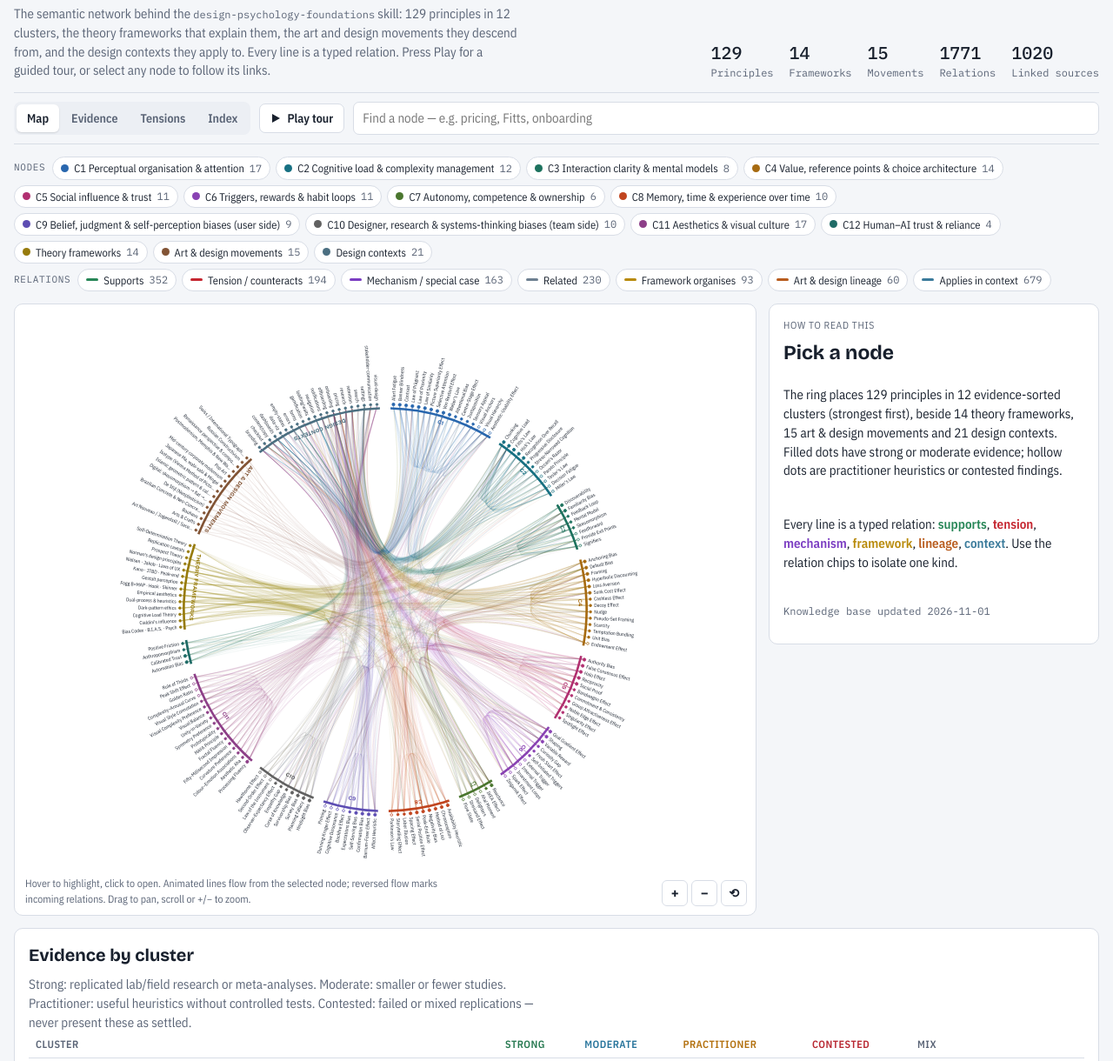
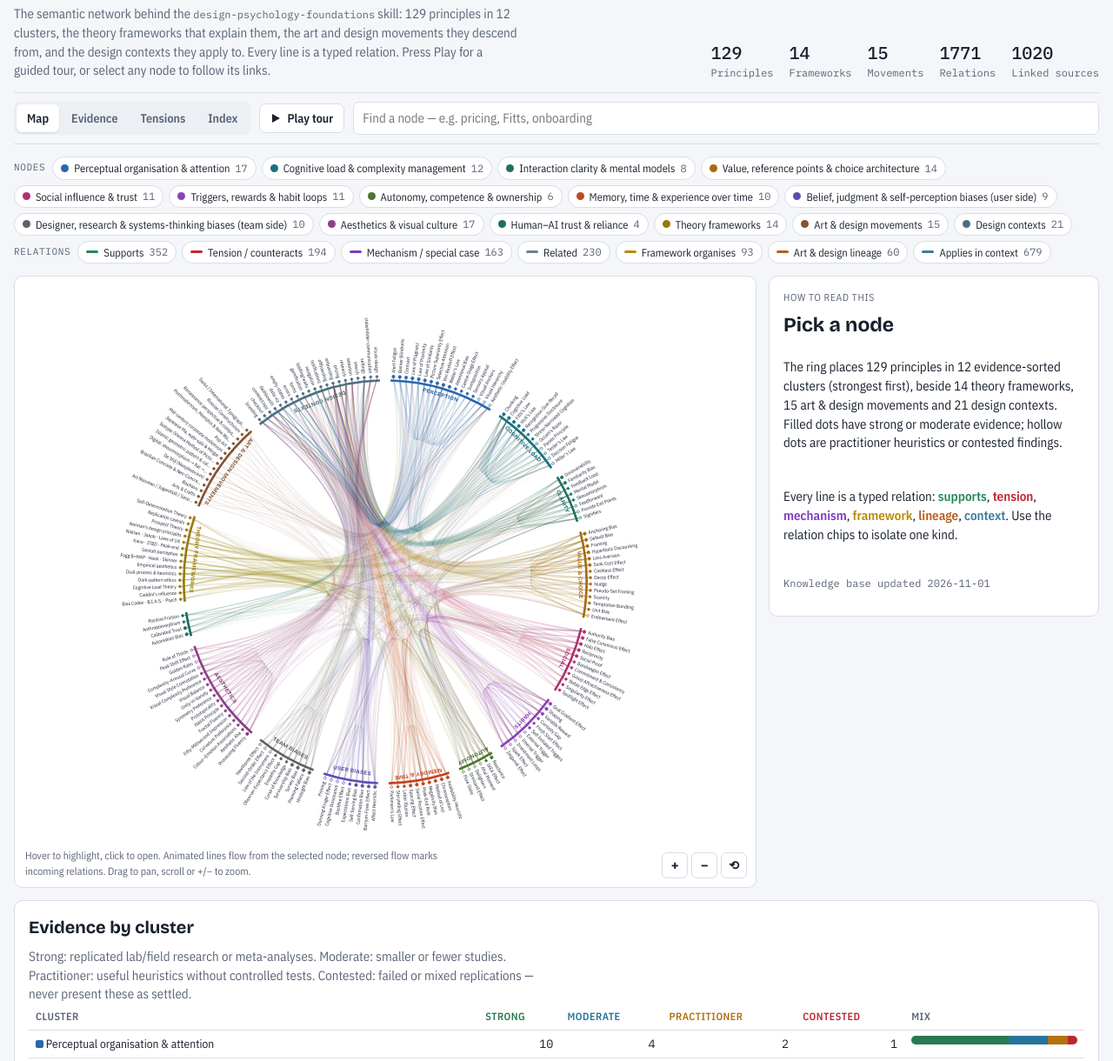
Before and after one commit to newtribeiro/design-psychology-foundations, a plain HTML site: page docs/index.html in a window 1280 px wide. Shown: the part 72-1292 px from the top of the page at 87% size. Drawn offline with nearby package versions, Linux system fonts and the light colour scheme.

Commit message:
Remove cluster codes from titles

```diff
--- a/docs/index.html
+++ b/docs/index.html
@@ -165,7 +165,7 @@ td.n{text-align:right;font-family:var(--f-mono)}
 <script src="https://cdnjs.cloudflare.com/ajax/libs/d3/7.9.0/d3.min.js"></script>
 <script>
 const D=JSON.parse(document.getElementById('data').textContent);
-const CATS=D.cats, CATN=Object.fromEntries(CATS);
+const CATS=D.cats, CATN=Object.fromEntries(CATS); const SHORT={C1:'Perception',C2:'Cognitive load',C3:'Clarity',C4:'Value & choice',C5:'Social',C6:'Habits',C7:'Autonomy',C8:'Memory & time',C9:'User biases',C10:'Team biases',C11:'Aesthetics',C12:'AI trust'};
 const N=new Map(D.nodes.map(n=>[n.id,n]));
 const REL={supports:'supports',tension:'tension','mechanism-of':'mechanism','special-case-of':'mechanism',counteracts:'tension',related:'related',organises:'framework','lineage-of':'lineage','applies-in':'context'};
 const RELNAME={supports:'Supports',tension:'Tension / counteracts',mechanism:'Mechanism / special case',related:'Related',framework:'Framework organises',lineage:'Art & design lineage',context:'Applies in context'};
@@ -186,7 +186,7 @@ document.getElementById('stats').innerHTML=st.map(([k,v])=>`<div><b>${v}</b>${k}
 // chips
 const chips=document.getElementById('chips');
 CATS.forEach(([c,name])=>{const b=document.createElement('button');b.className='chip';b.style.setProperty('--c',col(c));b.setAttribute('aria-pressed','true');
-  const cnt=D.nodes.filter(n=>n.cat===c).length;b.innerHTML=`<i></i>${c.startsWith('C')?c+' ':''}${esc(name)} <span class="mono">${cnt}</span>`;b.title=name;
+  const cnt=D.nodes.filter(n=>n.cat===c).length;b.innerHTML=`<i></i>${esc(name)} <span class="mono">${cnt}</span>`;b.title=name;
   b.onclick=()=>{stopTour();on.has(c)?on.delete(c):on.add(c);b.setAttribute('aria-pressed',on.has(c));draw();};chips.appendChild(b);});
 const relchips=document.getElementById('relchips');
 Object.entries(RELNAME).forEach(([k,name])=>{const b=document.createElement('button');b.className='chip rel';b.style.setProperty('--c',`var(--r-${k})`);b.setAttribute('aria-pressed','true');
@@ -226,7 +226,7 @@ function draw(){
       .attrTween('d',()=>{const ip=d3.interpolate(a0,a1);return t=>arc({startAngle:a0,endAngle:ip(t)});});}
     const mid=(ls[0].x+ls[ls.length-1].x)/2, r=R-22;
     arcs.append('text').attr('class','catlabel').attr('text-anchor','middle').style('fill',col(c.data.cat))
-      .attr('transform',`rotate(${mid-90}) translate(${r},0) rotate(${mid<180?90:-90})`).text(ls.length>4?(c.data.cat.startsWith('C')?c.data.cat:c.data.name):'')
+      .attr('transform',`rotate(${mid-90}) translate(${r},0) rotate(${mid<180?90:-90})`).text(ls.length>4?(SHORT[c.data.cat]||c.data.name):'')
       .append('title').text(c.data.name);});
   leafSel=g.append('g').selectAll('g').data(leaves).join('g').attr('class','leaf')
     .attr('transform',d=>`rotate(${d.x-90}) translate(${d.y+4},0)`);
@@ -327,7 +327,7 @@ function tourShow(i){
   sel=null; hl(null,ids);
   const members=D.nodes.filter(n=>n.cat===stop.c);
   const strong=members.filter(n=>n.grade==='Strong').length, cont=members.filter(n=>n.grade==='Contested').length;
-  document.getElementById('capt').textContent=(stop.c.startsWith('C')?stop.c+' · ':'')+stop.name;
+  document.getElementById('capt').textContent=stop.name;
   document.getElementById('caps').textContent=stop.c.startsWith('C')?`${members.length} principles · ${strong} strong · ${cont} contested`:`${members.length} nodes`;
   cap.hidden=false;
   const p=document.getElementById('panel');
@@ -350,7 +350,7 @@ function goto(id){show('map');select(id);}
 // evidence view
 (function(){const grades=['Strong','Moderate','Practitioner','Contested'];
  const rows=CATS.filter(([c])=>c.startsWith('C')).map(([c,name])=>{const ms=D.nodes.filter(n=>n.cat===c);const cnt=grades.map(gr=>ms.filter(n=>n.grade===gr).length);
-  return `<tr><td><span class="tag" style="--c:${col(c)}"><i></i>${c}</span> ${esc(name)}</td>${cnt.map(v=>`<td class="n">${v}</td>`).join('')}<td><div class="bars">${cnt.map((v,i)=>`<span style="flex:${v};background:var(--g-${grades[i]})" title="${grades[i]}: ${v}"></span>`).join('')}</div></td></tr>`}).join('');
+  return `<tr><td><span class="tag" style="--c:${col(c)}"><i></i></span> ${esc(name)}</td>${cnt.map(v=>`<td class="n">${v}</td>`).join('')}<td><div class="bars">${cnt.map((v,i)=>`<span style="flex:${v};background:var(--g-${grades[i]})" title="${grades[i]}: ${v}"></span>`).join('')}</div></td></tr>`}).join('');
  const tot=grades.map(gr=>principles.filter(n=>n.grade===gr).length);
  const contested=principles.filter(n=>n.grade==='Contested');
  document.getElementById('v-ev').innerHTML=`<div class="card"><h2>Evidence by cluster</h2><p class="sub">Strong: replicated lab/field research or meta-analyses. Moderate: smaller or fewer studies. Practitioner: useful heuristics without controlled tests. Contested: failed or mixed replications — never present these as settled.</p>
@@ -372,7 +372,7 @@ function goto(id){show('map');select(id);}
 
 // index view
 (function(){document.getElementById('v-idx').innerHTML=CATS.map(([c,name])=>{const ns=D.nodes.filter(n=>n.cat===c).sort((a,b)=>a.label.localeCompare(b.label));
- return `<div class="card"><h2 style="color:${col(c)}">${c.startsWith('C')?c+' · ':''}${esc(name)} <span class="mono">${ns.length}</span></h2><div class="idxcat">${ns.map(n=>`<div><a data-id="${esc(n.id)}" tabindex="0">${esc(n.label)}</a> <span class="mono">${n.grade?n.grade[0]+' · ':''}${adj.get(n.id).length}</span></div>`).join('')}</div></div>`}).join('');
+ return `<div class="card"><h2 style="color:${col(c)}">${esc(name)} <span class="mono">${ns.length}</span></h2><div class="idxcat">${ns.map(n=>`<div><a data-id="${esc(n.id)}" tabindex="0">${esc(n.label)}</a> <span class="mono">${n.grade?n.grade[0]+' · ':''}${adj.get(n.id).length}</span></div>`).join('')}</div></div>`}).join('');
  bind(document.getElementById('v-idx'));})();
 
 draw();
```
Also changed, not shown: scripts/map_template.html (+6 -6 lines), 14 other files.
